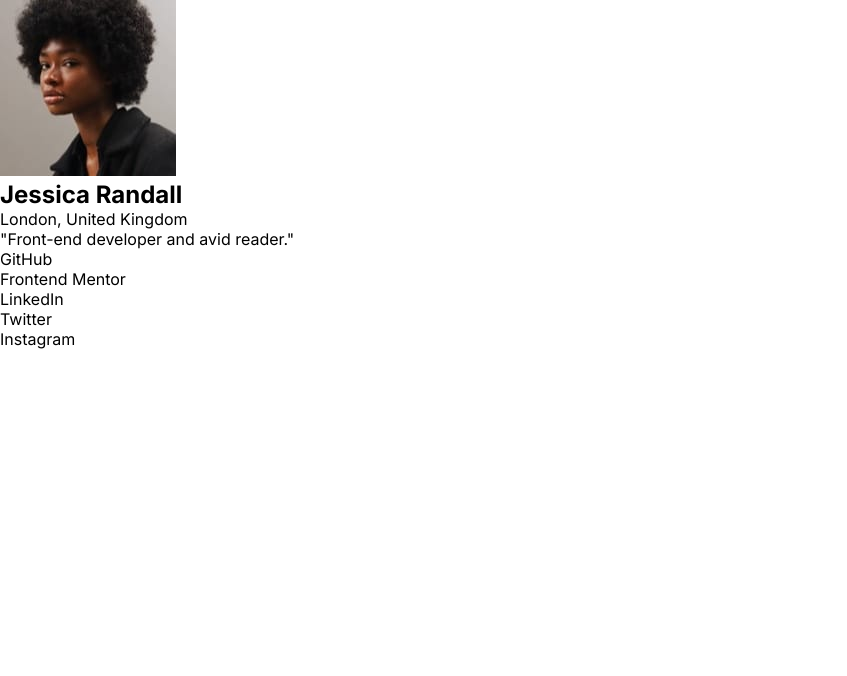
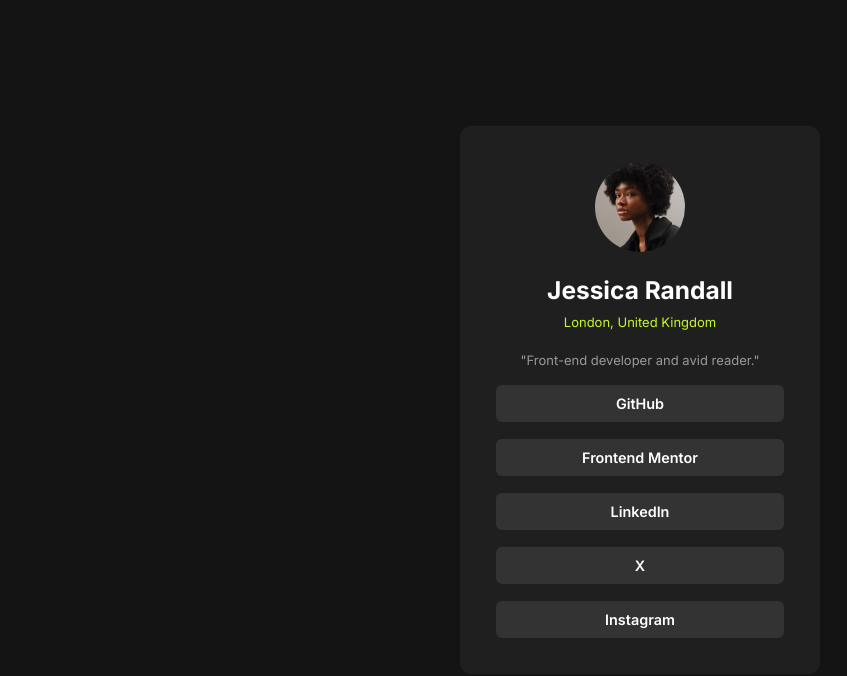
Before and after one commit to vedantagrawal524/social-links-profile, a plain HTML site: page index.html in a window 1280 px wide. Shown: the whole page, without its empty margins (0-847 px from the left). Drawn offline with Linux system fonts and the light colour scheme.

Commit message:
Completed

```diff
--- a/index.html
+++ b/index.html
@@ -20,16 +20,28 @@
     <main>
       <div class="profile">
         <img src="images/avatar-jessica.jpeg" alt="Profile Pic" />
-        <h2 class="name">Jessica Randall</h2>
-        <p class="address">London, United Kingdom</p>
+        <h1 class="name">Jessica Randall</h1>
+        <h class="address">London, United Kingdom</h>
         <p class="bio">"Front-end developer and avid reader."</p>
 
         <ul>
-          <li>GitHub</li>
-          <li>Frontend Mentor</li>
-          <li>LinkedIn</li>
-          <li>Twitter</li>
-          <li>Instagram</li>
+          <li><a href="https://github.com/" target="_blank">GitHub</a></li>
+          <li>
+            <a Frontend href="https://www.frontendmentor.io/" target="_blank"
+              >Frontend Mentor</a
+            >
+          </li>
+          <li>
+            <a LinkedIn href="https://www.linkedin.com/" target="_blank"
+              >LinkedIn</a
+            >
+          </li>
+          <li><a Twitter href="https://x.com/" target="_blank">X</a></li>
+          <li>
+            <a Instagram href="https://www.instagram.com/" target="_blank"
+              >Instagram</a
+            >
+          </li>
         </ul>
       </div>
     </main>
--- a/style.css
+++ b/style.css
@@ -8,4 +8,75 @@
 
 html {
   font-family: "Inter", sans-serif;
+  font-size: 0.9rem;
 }
+
+body {
+  background-color: hsl(0, 0%, 8%);
+  min-height: 100vh;
+  display: flex;
+  align-items: center;
+}
+
+main {
+  margin: 0 auto;
+}
+
+.profile {
+  width: 25rem;
+  padding: 2.5rem;
+  border-radius: 12px;
+  margin: 0 2em;
+
+  text-align: center;
+  background-color: hsl(0, 0%, 12%);
+}
+
+.profile img {
+  border-radius: 50%;
+  width: 90px;
+  height: 90px;
+}
+
+.name {
+  margin-top: 20px;
+  color: hsl(0, 0%, 100%);
+  font-size: 1.7em;
+  margin-bottom: 8px;
+}
+
+.address {
+  font-weight: 400;
+  font-size: small;
+  color: hsl(75, 94%, 57%);
+}
+
+.bio {
+  margin-top: 22px;
+  font-size: 13px;
+  color: hsl(0, 0%, 60%);
+}
+
+ul {
+  list-style-type: none;
+  color: hsl(0, 0%, 100%);
+  text-align: center;
+  font-weight: 600;
+  width: 100%;
+}
+
+ul li a {
+  display: block;
+  padding: 10px;
+  margin-top: 17px;
+  background-color: hsl(0, 0%, 20%);
+  border-radius: 6px;
+  text-decoration: none;
+  color: hsl(0, 0%, 100%);
+}
+
+ul li:hover a {
+  background-color: hsl(75, 94%, 57%);
+  color: hsl(0, 0%, 12%);
+  cursor: pointer;
+}
```
